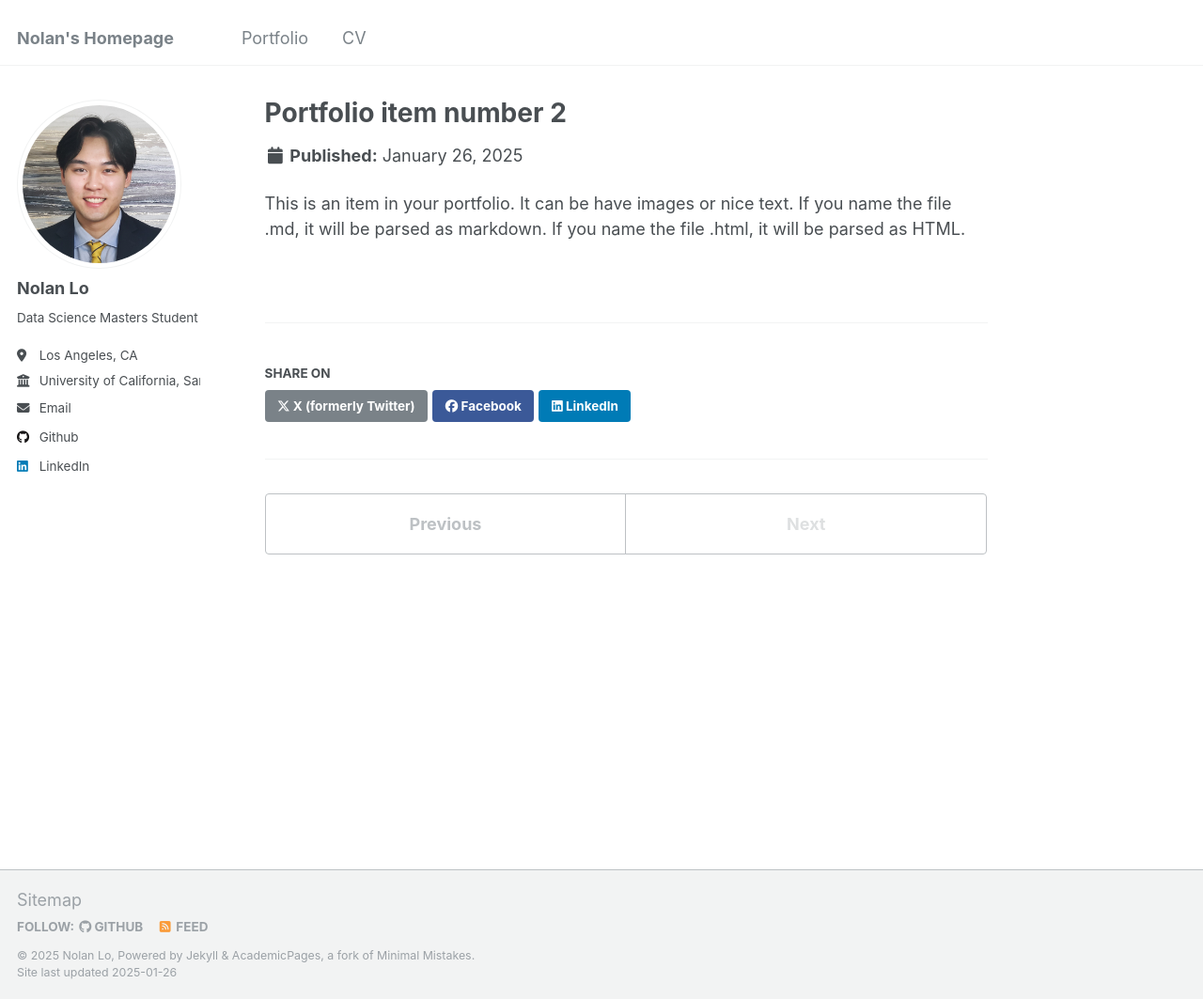
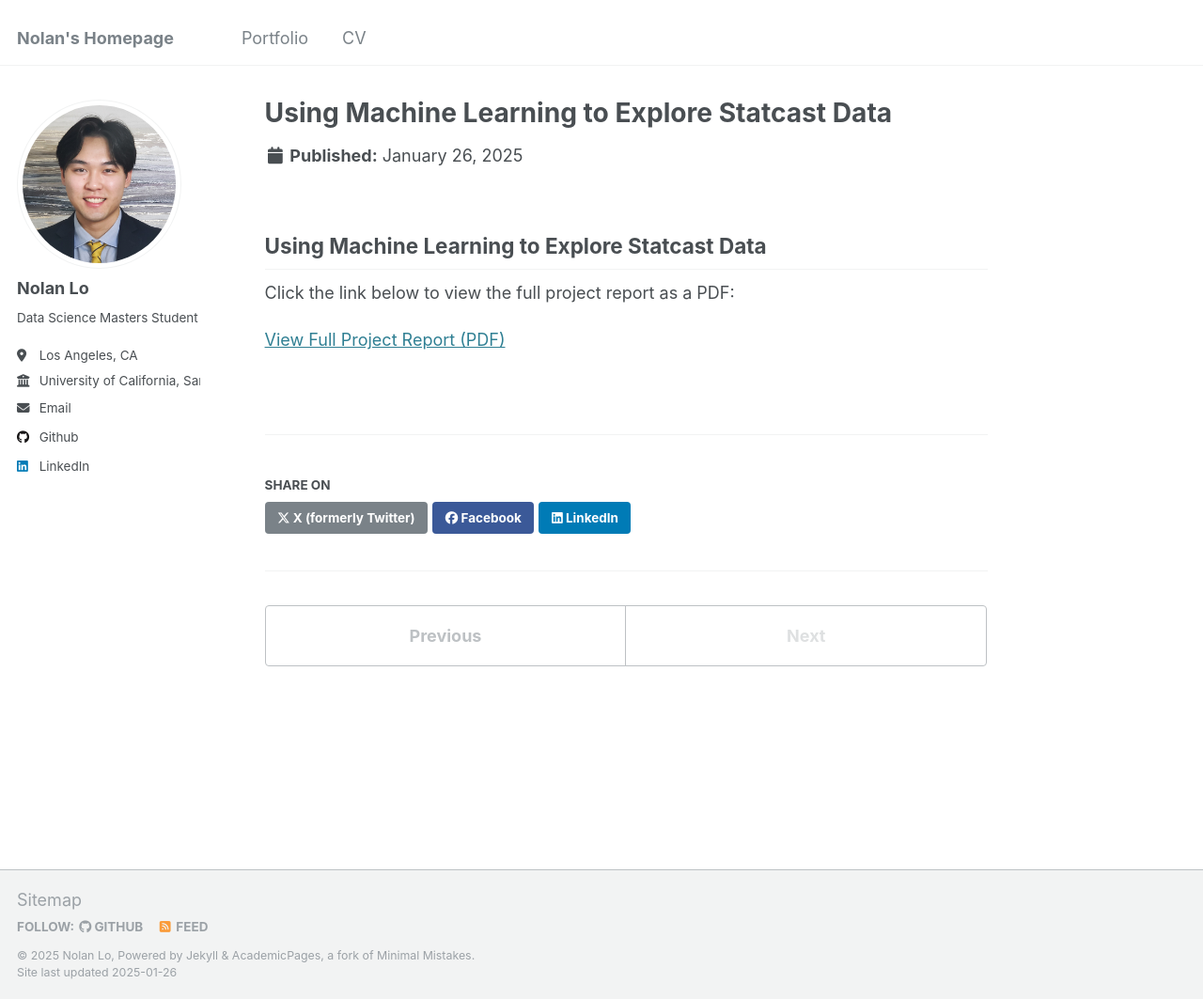
Before and after one commit to Nolan-Lo/Nolan-Lo.github.io, a Jekyll site: the page built from _portfolio/portfolio-2.md, in a window 1280 px wide and 1063 px high. Shown: the whole window at 94% size. Built offline with Jekyll 4.4.1, drawn with Linux system fonts in a browser that asks for light colours.

Commit message:
Update portfolio-2.md
Added format

```diff
--- a/_portfolio/portfolio-2.md
+++ b/_portfolio/portfolio-2.md
@@ -1,7 +1,11 @@
 ---
-title: "Portfolio item number 2"
-excerpt: "Short description of portfolio item number 2 <br/><img src='/images/500x300.png'>"
+title: "Using Machine Learning to Explore Statcast Data"
+excerpt: "Using machine learning, I answered and explored the following 3 questions. o Can pitch characteristics like velocity, spin rate, location, and pitch type predict batter whiff rates? o Can we use inherently talent based metrics like bat speed and swing length to predict batter success? o How do pitch selection and pitch effectiveness vary by inning and game state?"
 collection: portfolio
 ---
 
-This is an item in your portfolio. It can be have images or nice text. If you name the file .md, it will be parsed as markdown. If you name the file .html, it will be parsed as HTML.
+## Using Machine Learning to Explore Statcast Data
+
+Click the link below to view the full project report as a PDF:
+
+[View Full Project Report (PDF)](/files/Project_2.pdf)
```
